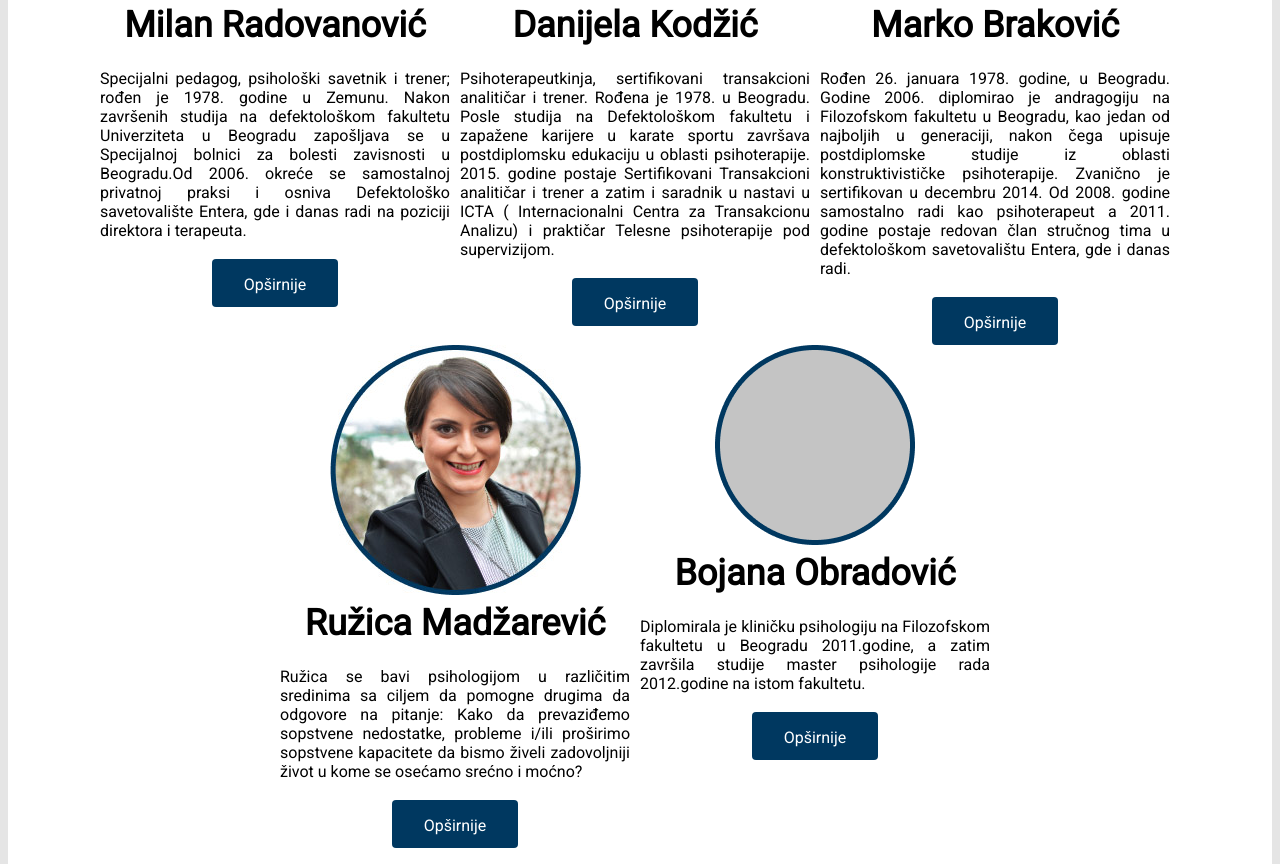
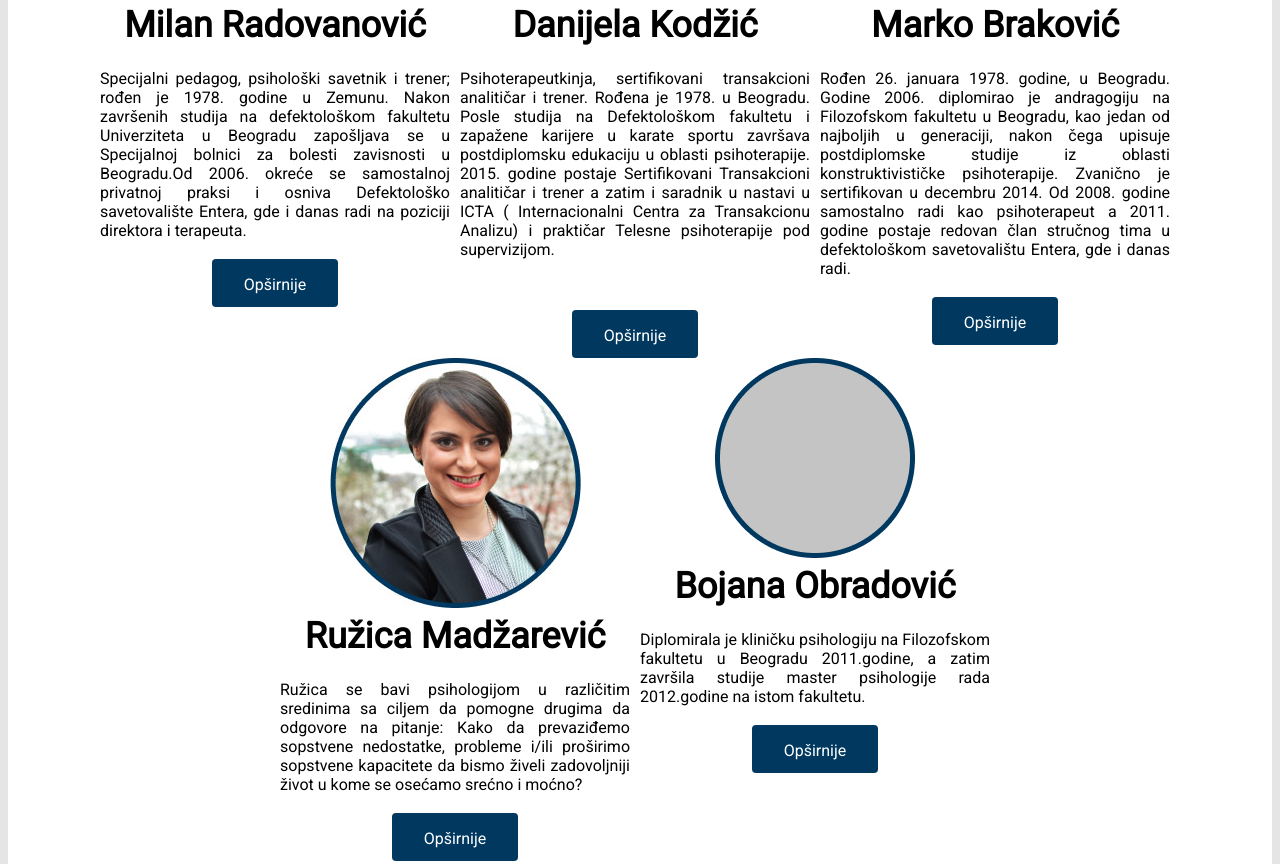
Before and after one commit to civerazdaM/entera, a website built with webpack: page src/page-index/index.html in a window 1280 px wide. Shown: the part 1372-2236 px from the top of the page. Built offline with nearby package versions, Linux system fonts and the light colour scheme.

Commit message:
fixed bug regarding flex direction in team-member-summary

```diff
--- a/src/main.css
+++ b/src/main.css
@@ -233,7 +233,7 @@
   position: relative;
   padding-bottom: 3.188em;
   display: flex;
-  justify-content: center;
+  flex-direction: column;
 }
 
 .show-more-info-label {
@@ -250,6 +250,7 @@
   border: none;
   border-radius: 4px;
   transition: box-shadow 0.2s;
+  align-self: center;
 }
 
 .show-more-info-label:hover {
```
